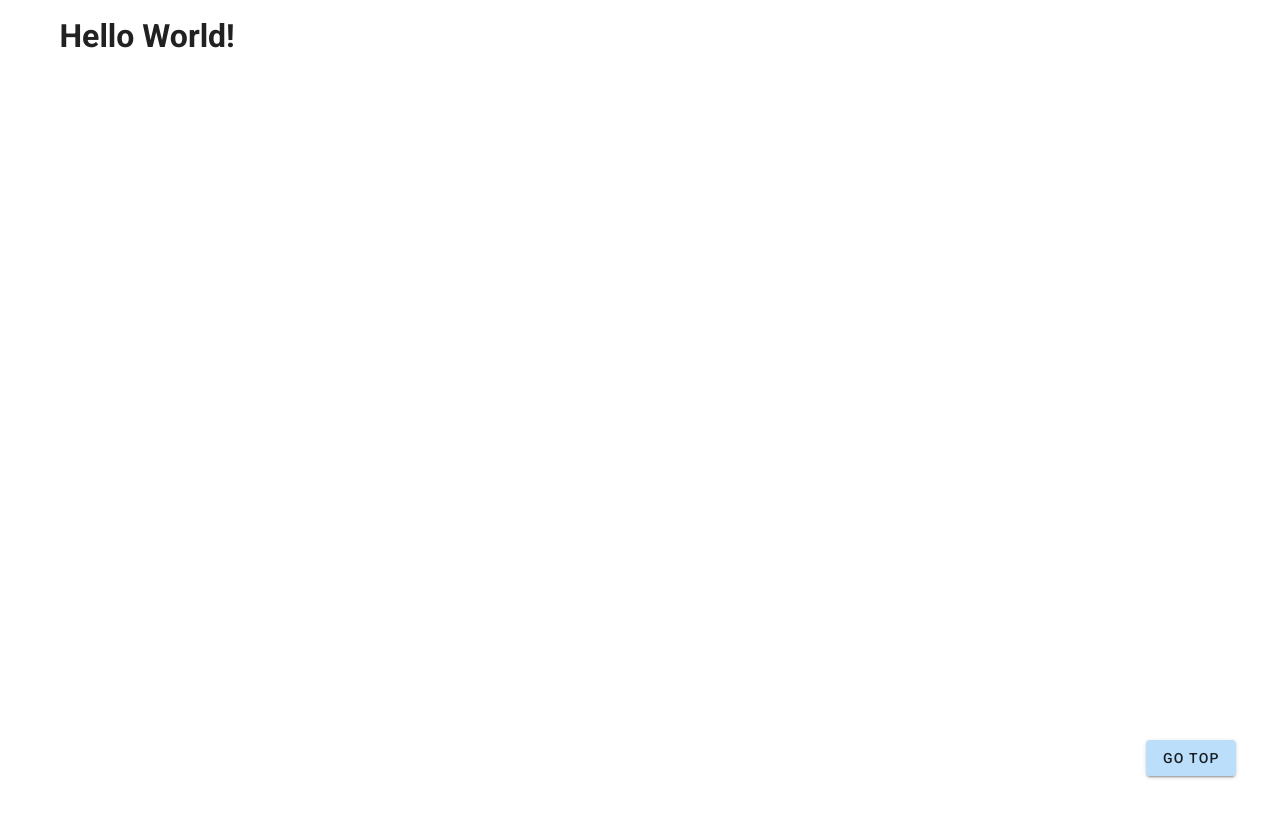
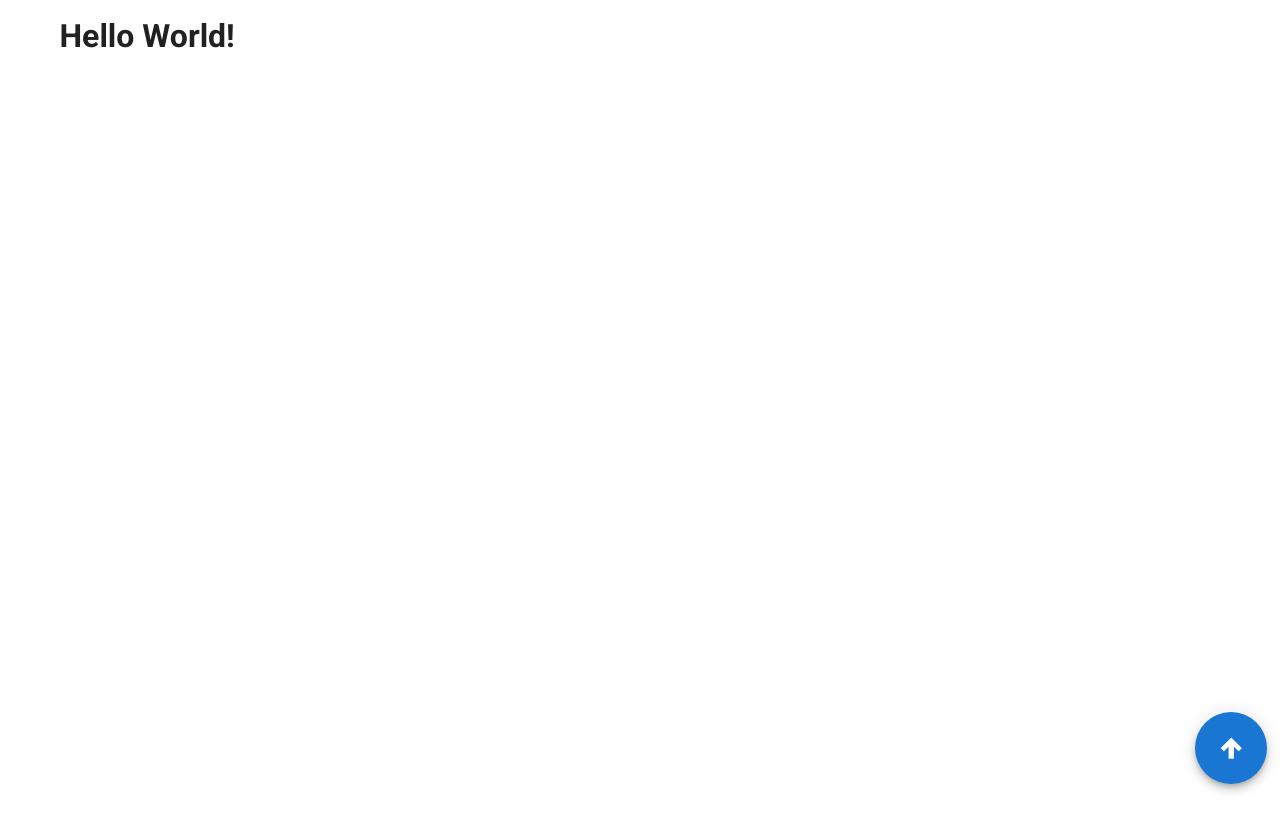
Before and after one commit to semtlekkun/semtleProject-front, a Vue app: page /test in a window 1280 px wide. Shown: the top 832 px of the page. Built offline with nearby package versions, Linux system fonts and the light colour scheme.

Commit message:
버튼에 적용된 그리드 레이아웃을 없앰. 버튼 아이콘 이미지 적용 완료. 화면이 작아져도 우측 하단에 고정.

```diff
--- a/src/components/TopBtn.vue
+++ b/src/components/TopBtn.vue
@@ -1,10 +1,9 @@
 <template>
-  <v-row>
-    <v-col cols="11"></v-col>
-    <v-col>
-      <v-btn color="#BBDEFB" class="top_btn" @click="go_top">go top</v-btn>
-    </v-col>
-  </v-row>
+  <div>
+    <v-btn color="primary" class="top_btn" @click="go_top" fab x-large dark>
+      <v-icon>mdi-arrow-up-thick</v-icon>
+    </v-btn>
+  </div>
 </template>
 
 <script>
@@ -14,16 +13,17 @@ export default {
       window.scrollTo({
         top: 0,
         left: 0,
-        behavior: "smooth"
+        behavior: "smooth",
       });
-    }
-  }
+    },
+  },
 };
 </script>
 
 <style scoped>
 .top_btn {
-  bottom: 3%;
+  right: 1%;
+  bottom: 2%;
   position: fixed;
 }
 </style>
```
Also changed, not shown: src/views/Test.vue (+152 -2 lines).
